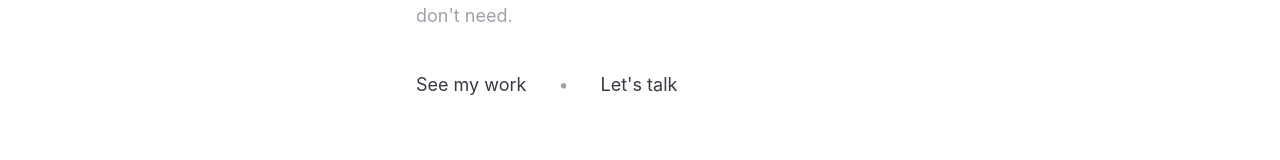
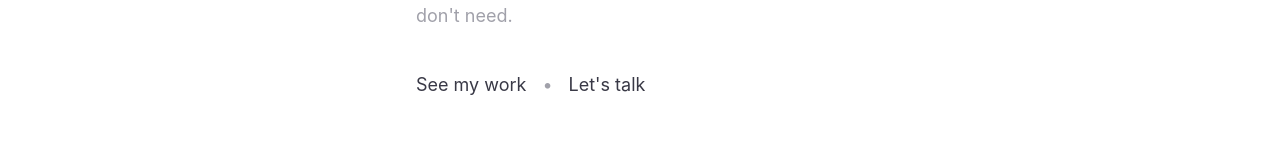
Before and after one commit to adrioui/portfolio, a React (Vite) app: page / in a window 1280 px wide. Shown: the part 495-655 px from the top of the page. Built offline with nearby package versions, Linux system fonts and the light colour scheme.

Commit message:
Revert "See my work" links
The commit reverts the changes made to the "See my work • Let's talk" links at the bottom of the page, restoring them to their previous state.

```diff
--- a/src/pages/Index.tsx
+++ b/src/pages/Index.tsx
@@ -75,9 +75,9 @@ const Index = () => {
                   keyboards that I definitely don't need.
                 </p>
 
-                <div className="mt-10 flex gap-8">
+                <div className="mt-10 flex items-center">
                   <a href="#projects" className="link-hover text-foreground">See my work</a>
-                  <span className="text-softgray">•</span>
+                  <span className="text-softgray mx-4">•</span>
                   <a href="#contact" className="link-hover text-foreground">Let's talk</a>
                 </div>
               </div>
```
